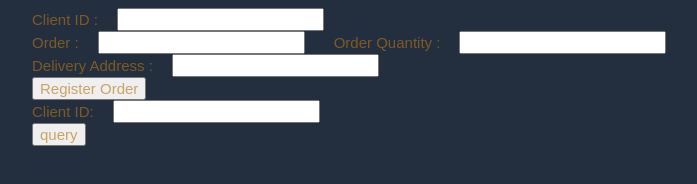
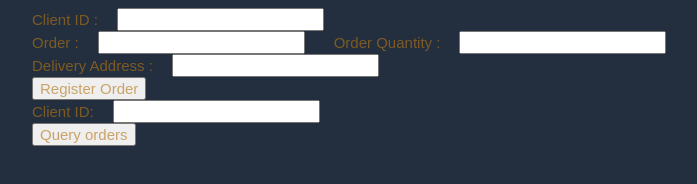
Before and after one commit to aws-zerobase/web_test_1, a plain HTML site: page index.html in a window 1280 px wide. Shown: the whole page, without its empty margins (1-698 px from the left). Drawn offline with Linux system fonts and the light colour scheme.

Commit message:
Update index.html

```diff
--- a/index.html
+++ b/index.html
@@ -100,7 +100,7 @@
         <input type="text" id="cleint_id_query">
         <br>
         <button type="button"
-            onclick="callAPI_get_orders(document.getElementById('cleint_id_query').value)">query</button>
+            onclick="callAPI_get_orders(document.getElementById('cleint_id_query').value)">Query orders</button>
     </form>
 </body>
 
```
